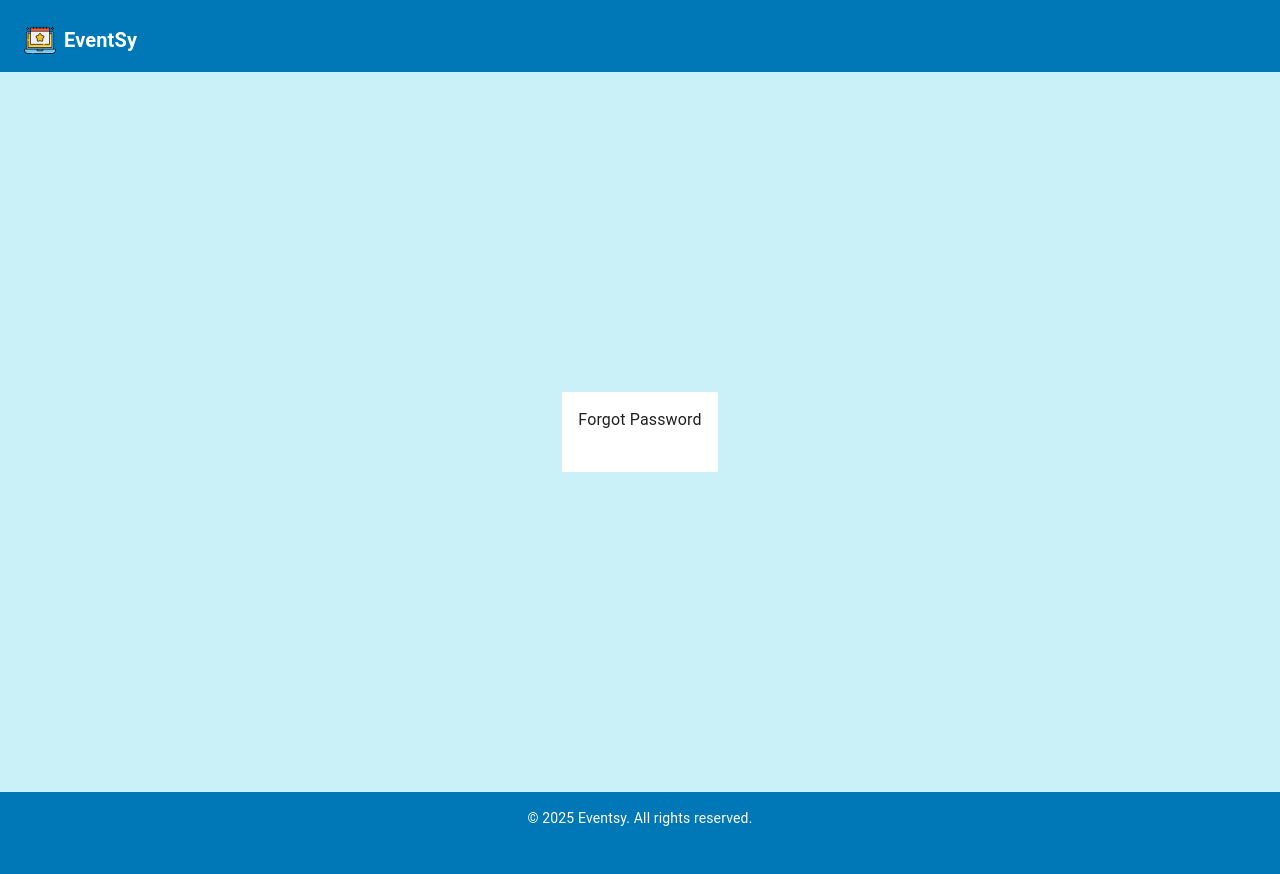
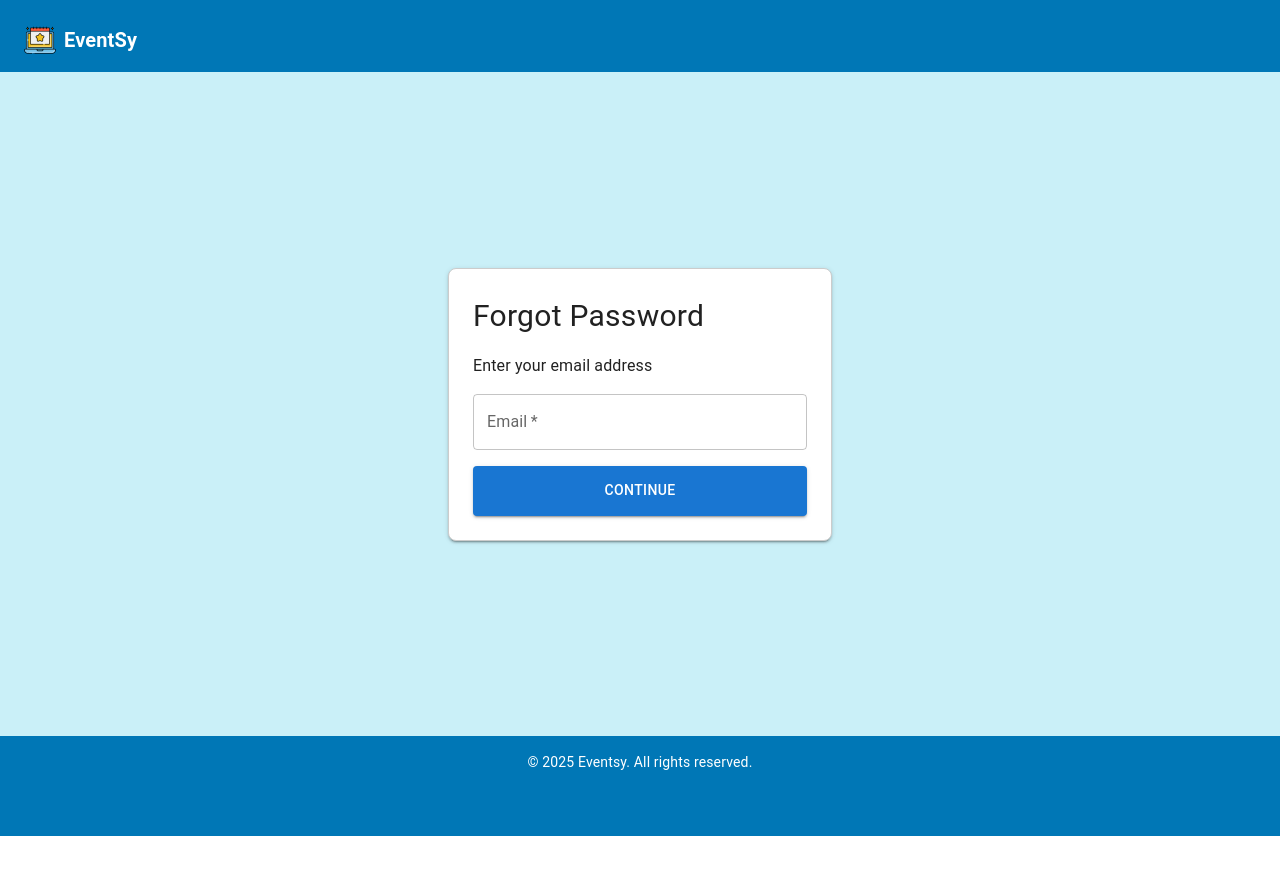
Before and after one commit to Suyog-neo/EventM, a React (Vite) app: page /forgotpassword in a window 1280 px wide. Shown: the top 874 px of the page. After the commit the page ends 836 px from the top, so only its background shows below. Built offline with nearby package versions, Linux system fonts and the light colour scheme; some icons are missing.

Commit message:
forgot pass & auth protect

```diff
--- a/src/App.jsx
+++ b/src/App.jsx
@@ -54,15 +54,15 @@ function AppLayout() {
          <Route path="/forgotpassword" element={<ForgotPass/>} />
 
         {/* Protected Routes */}
-        {/* {isAuthenticated ? (
-          role === 'admin' ? ( */}
+        {isAuthenticated ? (
+          role === 'admin' ? (
             <>
               <Route path="/admin" element={<AdminDashboard />} />
               <Route path="/admin/manage-events" element={<ManageEvents />} />
               <Route path="/admin/bookings" element={<ViewBookings />} />
               <Route path="*" element={<Navigate to="/admin" replace />} />
             </>
-           {/* ) : ( */}
+            ) : (
             <>
               <Route path="/user" element={<UserDashboard />} />
               <Route path="/user/events" element={<EventList />} />
@@ -70,10 +70,10 @@ function AppLayout() {
               <Route path="/user/upcoming-events" element={<UpcomingEvents />} />
               <Route path="*" element={<Navigate to="/user" replace />} />
             </>
-          {/* )
-        ) : ( */}
+          )
+        ) : (
           <Route path="*" element={<Navigate to="/login" replace />} />
-        {/* )} */}
+        )}
       </Routes>
       {shouldShowFooter && <Footer />}
     </Box>
--- a/src/apis/axiosInstance.js
+++ b/src/apis/axiosInstance.js
@@ -1,7 +1,7 @@
 import axios from "axios";
 
 export const axiosInstance = axios.create({
-    baseURL: 'http://172.21.0.170:8000',
+    baseURL: 'http://172.21.0.215:8000',
     headers: { 'Content-Type': 'application/json' },
     withCredentials: true
 })
--- a/src/pages/ForgotPass.jsx
+++ b/src/pages/ForgotPass.jsx
@@ -1,26 +1,148 @@
-import { Box, Typography } from '@mui/material'
-import React from 'react'
+// import { Box, Typography, TextField, Button } from '@mui/material'
+
+
+// function ForgotPass() {
+//     return (
+//         <Box sx={{
+//             height: '83vh',
+//             display: 'flex',
+//             alignItems: 'center',
+//             justifyContent: 'center',
+//             backgroundColor: '#caf0f8'
+//         }}>
+//             <Box component='form'
+//                 sx={{
+//                     width: {
+//                         xs: '100vw',
+//                         md: '50vw',
+//                         lg: '30vw'
+//                     },
+//                     mx: 'auto',
+//                     mt: 5,
+//                     p: 3,
+//                     border: '1px solid #ccc',
+//                     borderRadius: 2,
+//                     boxShadow: 2,
+//                     display: 'flex',
+//                     flexDirection: 'column',
+//                     gap: 2,
+//                     backgroundColor: 'white',
+//                     marginY: 4
+//                 }}>
+//                 <Typography sx={{ fontSize: '30px' }}> Forgot Password</Typography>
+//                 <Typography>Enter your email address</Typography>
+//                 <TextField id="outlined-basic" label="Email" variant="outlined" />
+//                 <Button type="submit" variant="contained" fullWidth sx={{ height: "50px" }} >
+//                     Continue
+//                 </Button>
+
+//             </Box>
+//         </Box>
+//     )
+
+// }
+
+// export default ForgotPass
+
+
+
+
+import React, { useState } from 'react';
+import { Box, Typography, TextField, Button } from '@mui/material';
 
 function ForgotPass() {
-    return (
-        <Box sx={{
-            height:'90vh',
-            display:'flex',
-            alignItems:'center',
-            justifyContent:'center',
-            backgroundColor:'#caf0f8'
-        }}>
-            <Box sx={{
-                backgroundColor:'white',
-                height:'10vh',
-                padding:2
-            }}>
-            <Typography>Forgot Password</Typography>
+  const [emailSubmitted, setEmailSubmitted] = useState(false);
+  const [email, setEmail] = useState('');
+  const [resetData, setResetData] = useState({ password: '', confirmPassword: '' });
 
-            </Box>
-        </Box>
-    )
+  const handleEmailSubmit = (e) => {
+    e.preventDefault();
+    // TODO: Send email to backend
+    setEmailSubmitted(true);
+  };
 
+  const handleResetSubmit = (e) => {
+    e.preventDefault();
+    if (resetData.password !== resetData.confirmPassword) {
+      alert("Passwords do not match");
+      return;
+    }
+    // TODO: Submit new password to backend
+    console.log('Reset password data:', { email, ...resetData });
+  };
+
+  return (
+    <Box sx={{
+      height: '83vh',
+      display: 'flex',
+      alignItems: 'center',
+      justifyContent: 'center',
+      backgroundColor: '#caf0f8'
+    }}>
+      <Box
+        component="form"
+        onSubmit={emailSubmitted ? handleResetSubmit : handleEmailSubmit}
+        sx={{
+          width: { xs: '100vw', md: '50vw', lg: '30vw' },
+          mx: 'auto',
+          mt: 5,
+          p: 3,
+          border: '1px solid #ccc',
+          borderRadius: 2,
+          boxShadow: 2,
+          display: 'flex',
+          flexDirection: 'column',
+          gap: 2,
+          backgroundColor: 'white',
+          marginY: 4
+        }}
+      >
+        <Typography sx={{ fontSize: '30px' }}>
+          {emailSubmitted ? 'Reset Password' : 'Forgot Password'}
+        </Typography>
+
+        {!emailSubmitted ? (
+          <>
+            <Typography>Enter your email address</Typography>
+            <TextField
+              label="Email"
+              variant="outlined"
+              type="email"
+              value={email}
+              onChange={(e) => setEmail(e.target.value)}
+              required
+            />
+            <Button type="submit" variant="contained" fullWidth sx={{ height: "50px" }}>
+              Continue
+            </Button>
+          </>
+        ) : (
+          <>
+            <Typography>Enter your new password</Typography>
+            <TextField
+              label="New Password"
+              type="password"
+              variant="outlined"
+              value={resetData.password}
+              onChange={(e) => setResetData({ ...resetData, password: e.target.value })}
+              required
+            />
+            <TextField
+              label="Confirm Password"
+              type="password"
+              variant="outlined"
+              value={resetData.confirmPassword}
+              onChange={(e) => setResetData({ ...resetData, confirmPassword: e.target.value })}
+              required
+            />
+            <Button type="submit" variant="contained" fullWidth sx={{ height: "50px" }}>
+              Submit
+            </Button>
+          </>
+        )}
+      </Box>
+    </Box>
+  );
 }
 
-export default ForgotPass
+export default ForgotPass;
```
